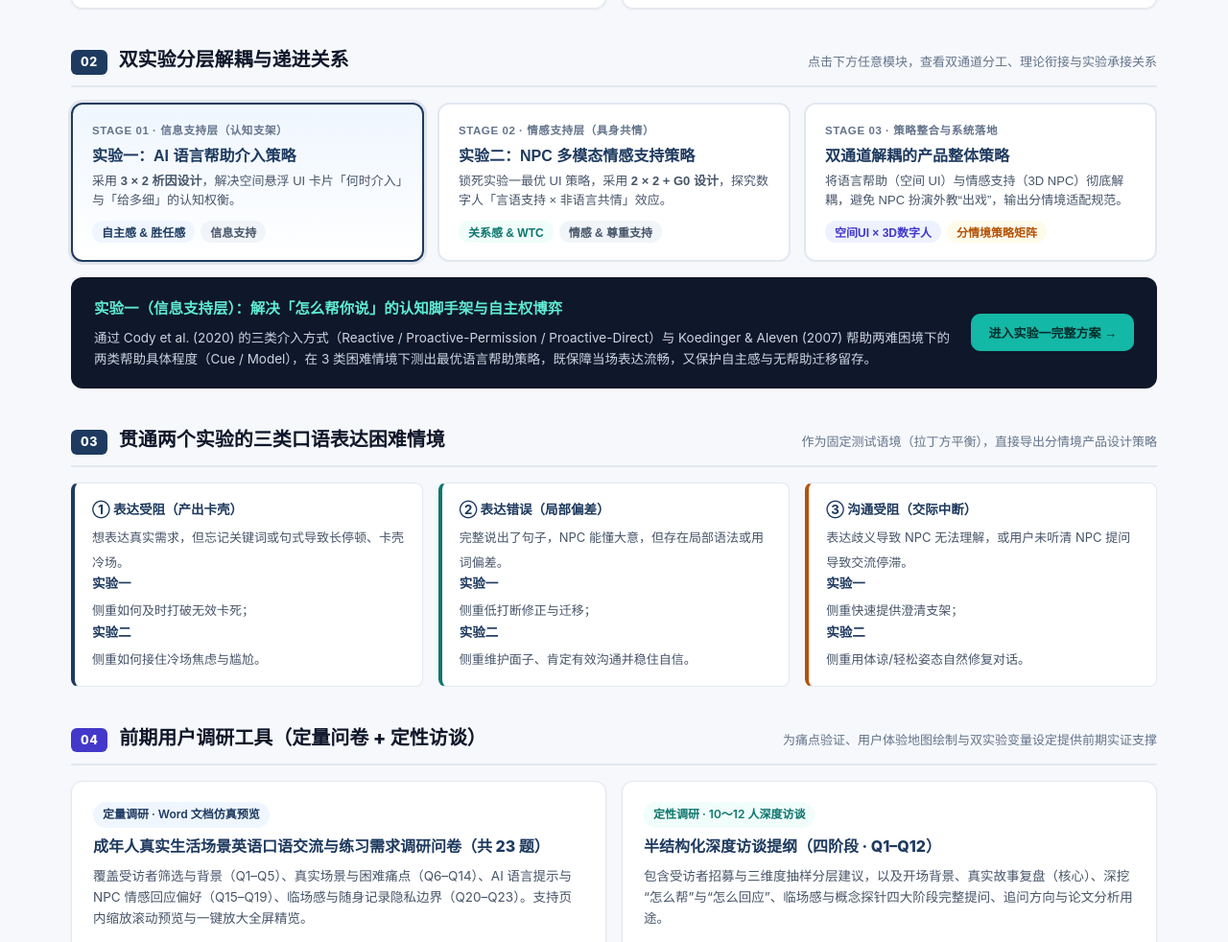
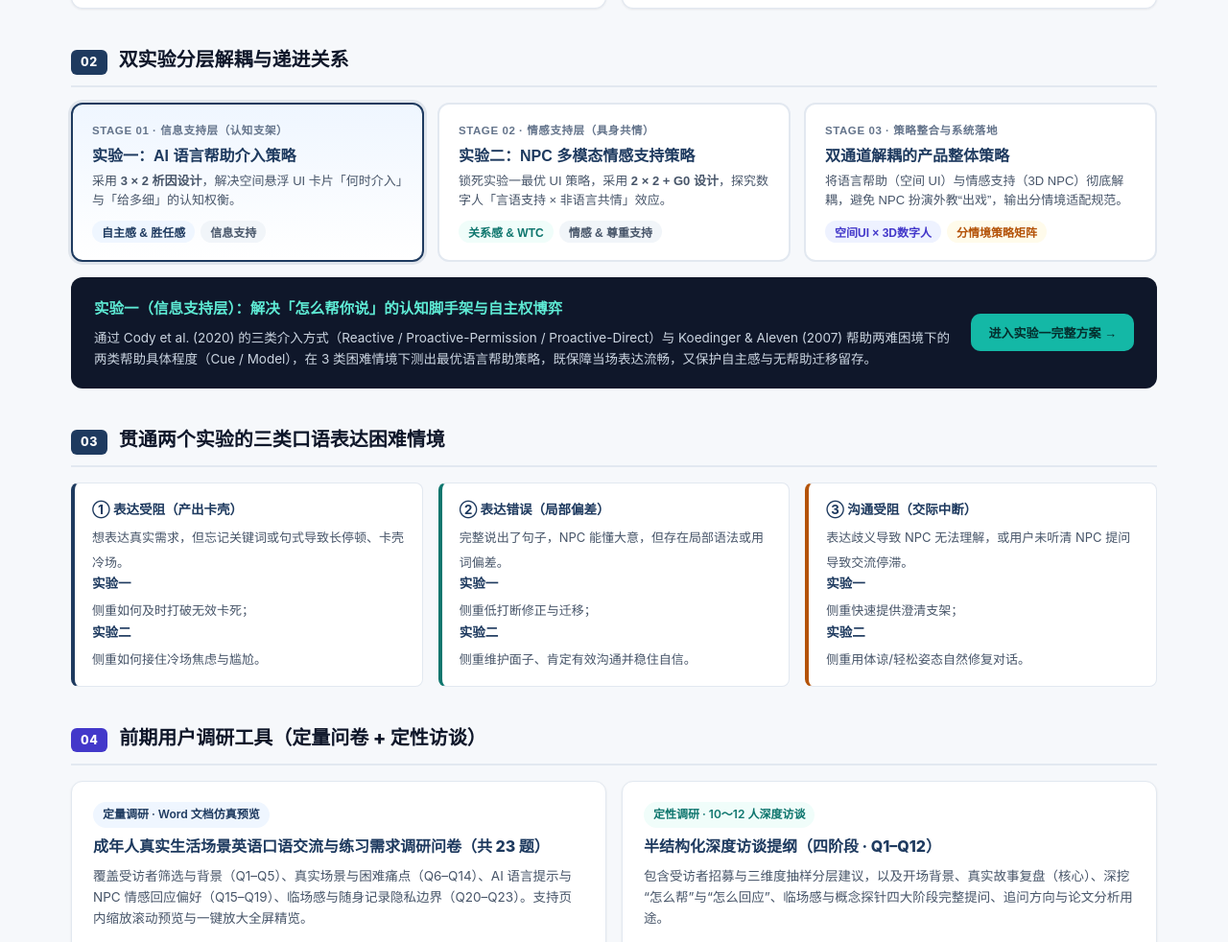
Before and after one commit to xiaoshu12/thesis-mentor-report, a plain HTML site: page index.html in a window 1280 px wide. Shown: the part 911-1893 px from the top of the page at 96% size. Drawn offline with Linux system fonts and the light colour scheme.

Commit message:
Remove 3 overview section subtitle descriptions

```diff
--- a/index.html
+++ b/index.html
@@ -1860,7 +1860,6 @@
         <div class="section-header">
           <span class="section-num">02</span>
           <h2 class="section-title">双实验分层解耦与递进关系</h2>
-          <span class="section-desc">点击下方任意模块，查看双通道分工、理论衔接与实验承接关系</span>
         </div>
 
         <div class="pipeline-grid">
@@ -1909,7 +1908,6 @@
         <div class="section-header">
           <span class="section-num">03</span>
           <h2 class="section-title">贯通两个实验的三类口语表达困难情境</h2>
-          <span class="section-desc">作为固定测试语境（拉丁方平衡），直接导出分情境产品设计策略</span>
         </div>
         <div class="grid-3">
           <div class="context-card" style="background:#fff;border:1px solid var(--border);border-left:4px solid var(--primary);padding:16px 18px;">
@@ -1932,7 +1930,6 @@
         <div class="section-header">
           <span class="section-num indigo">04</span>
           <h2 class="section-title">前期用户调研工具（定量问卷 + 定性访谈）</h2>
-          <span class="section-desc">为痛点验证、用户体验地图绘制与双实验变量设定提供前期实证支撑</span>
         </div>
         <div class="grid-2">
           <div class="research-entry-card">
```
